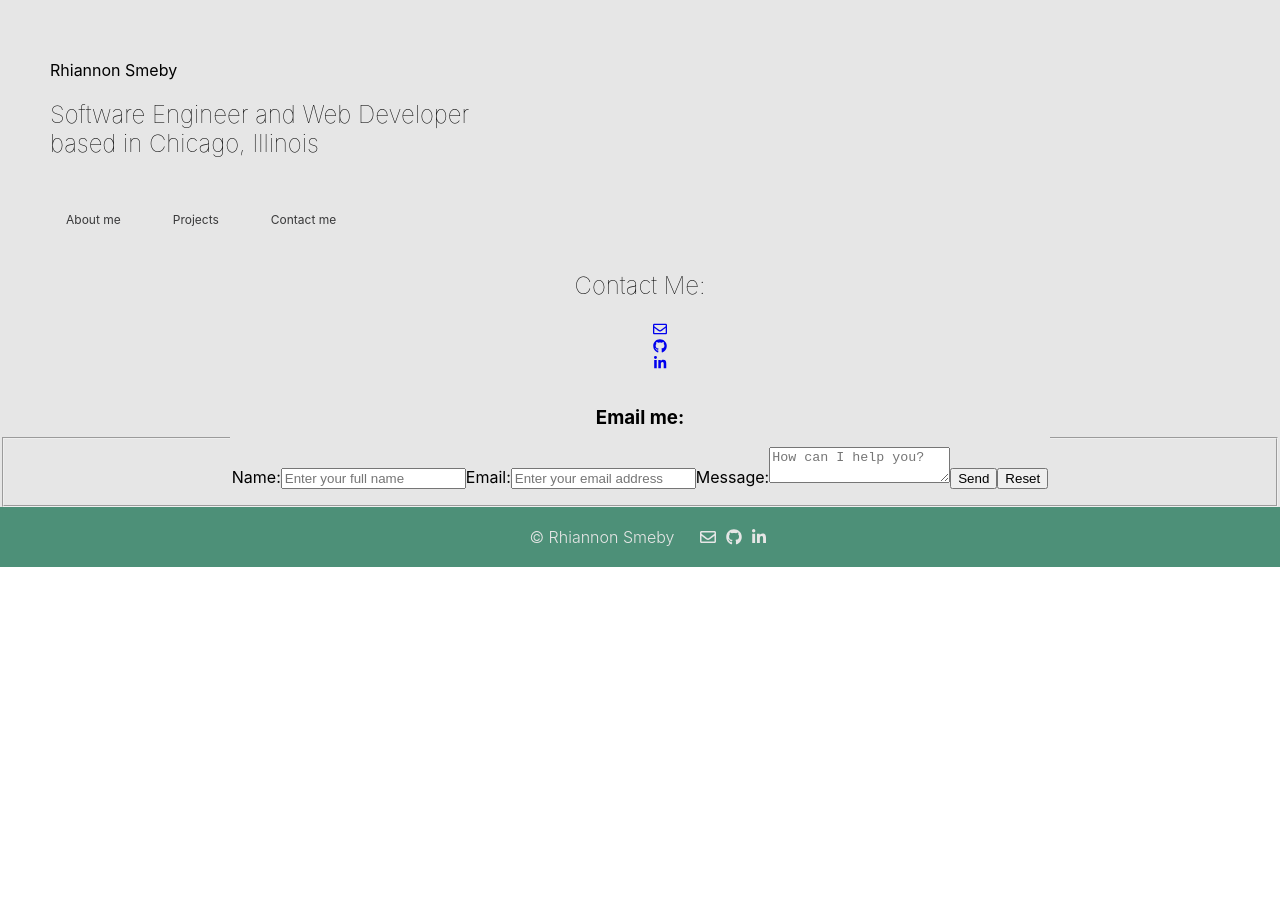
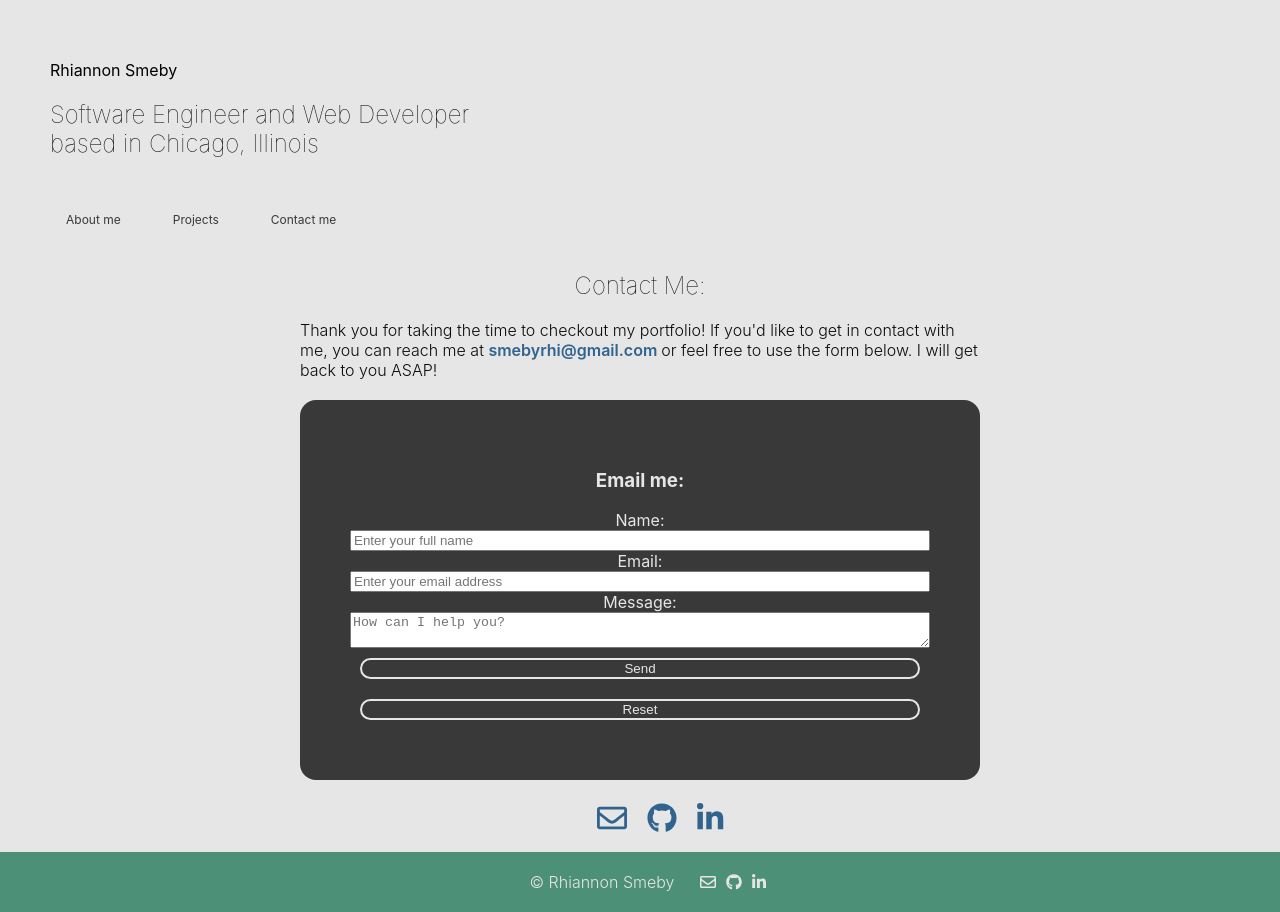
Before and after one commit to rhiannonsmeby/rhiannon-smeby, a React (Create React App) app: page /contact-me in a window 1280 px wide. Before the commit the page ends 800 px from the top, so only its background shows below. Built offline with nearby package versions, Linux system fonts and the light colour scheme.

Commit message:
contact page functional

```diff
--- a/src/components/Footer/Footer.css
+++ b/src/components/Footer/Footer.css
@@ -18,7 +18,7 @@ footer a {
 }
 
 @media all and (min-width: 800px) {
-    a :hover {
+    footer a :hover {
         color: #39393A;
     }
 }
--- a/src/routes/ContactPage/ContactPage.css
+++ b/src/routes/ContactPage/ContactPage.css
@@ -1,3 +1,57 @@
 .contact h2 {
     font-weight: 100;
 }
+
+.contact p {
+    font-size: 16px;
+    font-weight: 300;
+}
+
+form {
+    display: flex;
+    flex-direction: column;
+    margin: 20px 60px;
+    padding: 50px;
+    background-color: #39393A;
+    color: #E6E6E6;
+    border-radius: 1rem;
+}
+
+button {
+    background-color: #39393A;
+    color: #E6E6E6;
+    border: solid 2px #E6E6E6;
+    margin: 10px;
+    border-radius: 1rem;
+}
+
+.contact-icons {
+    display: flex;
+    flex-direction: row;
+    align-items: center;
+    justify-content: center;
+
+}
+
+.icon a {
+    font-size: 30px;
+    margin: 10px;
+    color: #30638E;
+}
+
+@media all and (min-width:800px) {
+    .icon a:hover {
+        color: #FF8552;
+    }
+
+    form, .contact p {
+        margin: 20px 200px;
+    }
+}
+
+@media all and (min-width:1100px) {
+    form, .contact p {
+        margin: 20px 300px;
+    }
+
+}
--- a/src/routes/ContactPage/ContactPage.js
+++ b/src/routes/ContactPage/ContactPage.js
@@ -9,15 +9,14 @@ export default function ContactPage() {
         <section>
             <div className="contact">
                 <h2>Contact Me:</h2>
-                    <ul className="contact-icons">
-                        <li className="icon"><a href={"mailto:smebyrhi@gmail.com"} target={"_blank"} rel={'noreferrer'}><FontAwesomeIcon icon={faEnvelope}/></a></li>
-                        <li className="icon"><a href={"https://github.com/rhiannonsmeby"} target={"_blank"} rel={'noreferrer'}><FontAwesomeIcon icon={faGithub}/></a></li>
-                        <li className="icon"><a href={"https://www.linkedin.com/in/rhiannonsmeby/"} target={"_blank"} rel={'noreferrer'}><FontAwesomeIcon icon={faLinkedinIn}/></a></li>
-                    </ul>
+                    <p>
+                        Thank you for taking the time to checkout my portfolio!
+                        If you'd like to get in contact with me, you can reach
+                        me at <a href={'mailto:smebyrhi@gmail.com'} target={'_blank'} rel={'noreferrer'}>smebyrhi@gmail.com </a>
+                        or feel free to use the form below. I will get back to you ASAP!
+                    </p>
                 <div className="form">
                     <form action="https://formspree.io/f/mvovqodp" method="POST">
-                        <fieldset>
-                            <legend>
                         <h3>Email me:</h3>
                         <label htmlFor="username">Name:</label>
                         <input id="username" type="text" name="name" placeholder="Enter your full name" />
@@ -27,10 +26,13 @@ export default function ContactPage() {
                         <textarea id="form-message" name="message" placeholder="How can I help you?"></textarea>
                         <button type="submit">Send</button>
                         <button type="reset">Reset</button>
-                            </legend>
-                        </fieldset>
                     </form>
                 </div>
+                <ul className="contact-icons">
+                    <li className="icon"><a href={"mailto:smebyrhi@gmail.com"} target={"_blank"} rel={'noreferrer'}><FontAwesomeIcon icon={faEnvelope}/></a></li>
+                    <li className="icon"><a href={"https://github.com/rhiannonsmeby"} target={"_blank"} rel={'noreferrer'}><FontAwesomeIcon icon={faGithub}/></a></li>
+                    <li className="icon"><a href={"https://www.linkedin.com/in/rhiannonsmeby/"} target={"_blank"} rel={'noreferrer'}><FontAwesomeIcon icon={faLinkedinIn}/></a></li>
+                </ul>
             </div>
         </section>
     );
```
Lines whose indentation alone changed are shown as unchanged.
